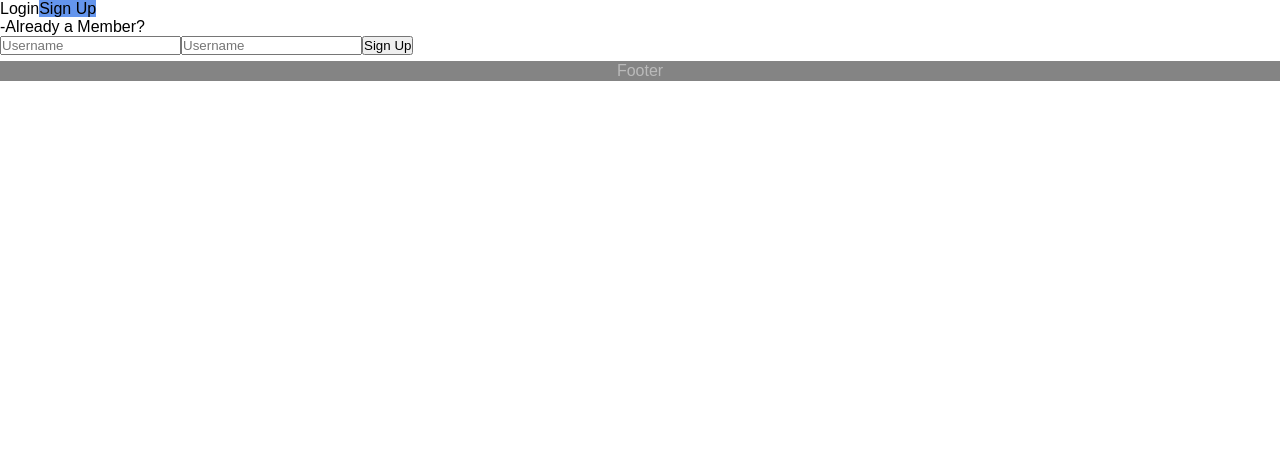
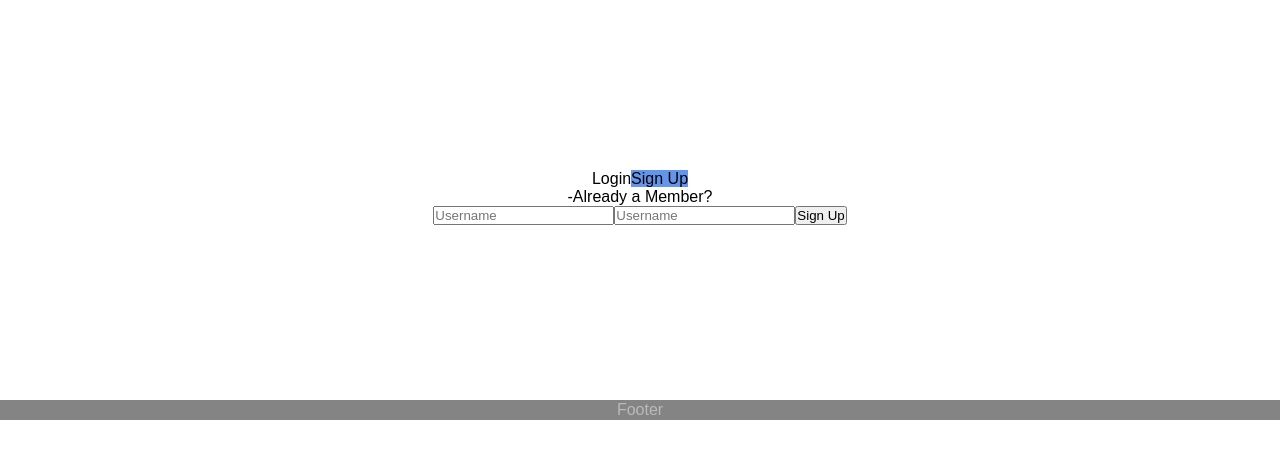
Before and after one commit to njensen58/react-token-auth, a React (Create React App) app in the folder client/: page / in a window 1280 px wide. Shown: the top 458 px of the page. Built offline with nearby package versions, Linux system fonts and the light colour scheme; no server answers.

Commit message:
loading-works

```diff
--- a/client/src/App.js
+++ b/client/src/App.js
@@ -10,6 +10,7 @@ import axios from 'axios'
 
 let postsAxios = axios.create()
 
+// Used to add the users auth token to headers of all requests requiring the token
 postsAxios.interceptors.request.use((config) => {
     const token = localStorage.getItem("token");
     config.headers.Authorization = `Bearer ${token}`;
@@ -39,8 +40,8 @@ class App extends Component {
 
     /////////////////////////////////
     // USER AUTHENTICATION METHODS //
-    componentDidMount(){
-        this.verify()
+    componentDidMount(){ // Verify the user everytime the user refreshes/causes the component to remount
+        this.verify()    // This is so while the user navigates around the site, they remain logged in
     }
 
     signUp = userInfo => {
@@ -101,9 +102,9 @@ class App extends Component {
         this.setState(prevState => ({
             authErrCode: {
                 ...prevState.authErrCode,
-                [key]: errCode,
-                loading: false
-            }
+                [key]: errCode
+            },
+            loading: false
         }))
     }
 
@@ -175,6 +176,7 @@ class App extends Component {
             <div>
                 {/* Only show the navbar once the user is authenticated */}
                 { this.state.isAuthenticated && <Navbar logout={this.logout}/> }
+                { loading ? <div>...Loading</div> :
                 <Switch>
                     <Route exact path="/" render={ props => isAuthenticated
                                                     ?   <Redirect to="/posts"/>
@@ -189,7 +191,7 @@ class App extends Component {
                                 isAuthenticated={ isAuthenticated }
                                 render={() =>
                                     <PostsPage
-                                        {...this.props}
+                                        {...this.props} // Sends the history, match, and location props from react-router-dom
                                         addPost={this.addPost}
                                         posts={this.state.posts}
                                         handleDelete={this.handleDelete}
@@ -201,9 +203,10 @@ class App extends Component {
                                 isAuthenticated={ isAuthenticated }
                                 redirectTo="/"
                                 render={() =>
-                                    <Profile user={this.state.user}/>
+                                    <Profile user={this.state.user} {...this.props}/>
                                 }/>
                 </Switch>
+                }
                 <Footer />
             </div>
         )
--- a/client/src/components/Auth.js
+++ b/client/src/components/Auth.js
@@ -33,7 +33,7 @@ class Auth extends Component {
         }
 
         return (
-            <div className="auth">
+            <div className="auth-page">
                 {this.state.formToggle
                     ? <div>
                         <span style={{ backgroundColor: 'cornflowerblue' }}>Login</span>
--- a/client/src/components/PostsPage.js
+++ b/client/src/components/PostsPage.js
@@ -6,6 +6,7 @@ import AddPostForm from './AddPostForm'
 
 
 const PostsPage = props => {
+    console.log(props)
     return (
         <div className="posts-page">
             {/* Toggles Form */}
--- a/client/src/components/Profile.js
+++ b/client/src/components/Profile.js
@@ -1,6 +1,7 @@
 import React from 'react';
 
 const Profile = props => {
+    console.log(props)
     const { username } = props.user
     return (
         <div>
--- a/client/src/style.css
+++ b/client/src/style.css
@@ -140,9 +140,17 @@
     width: 300px;
 }
 
-.auth p {
+.auth-page p {
     color: firebrick;
     padding: 3px;
+}
+
+.auth-page {
+    display: flex;
+    flex-direction: column;
+    justify-content: center;
+    align-items: center;
+    height: 400px;
 }
 
 footer {
```
Also changed, not shown: 1 other file (tests, documents, lock files or other folders).
